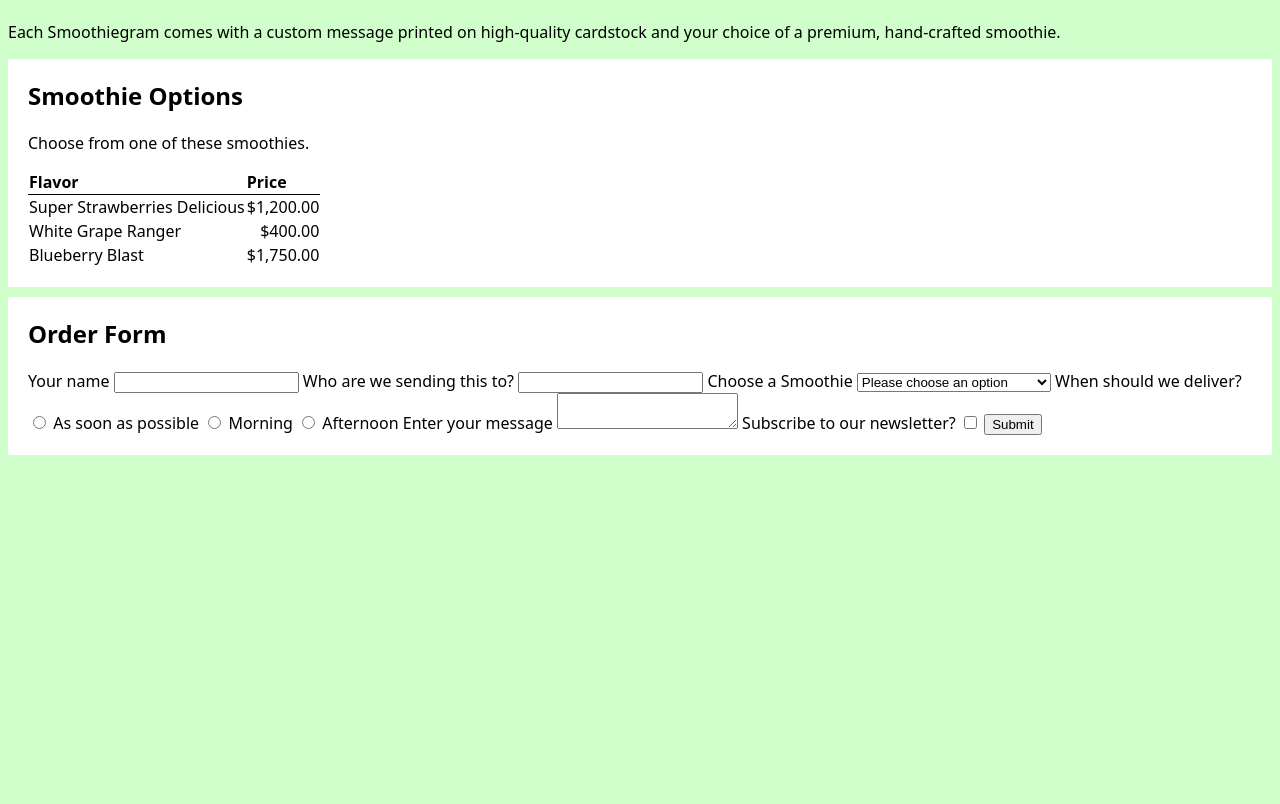
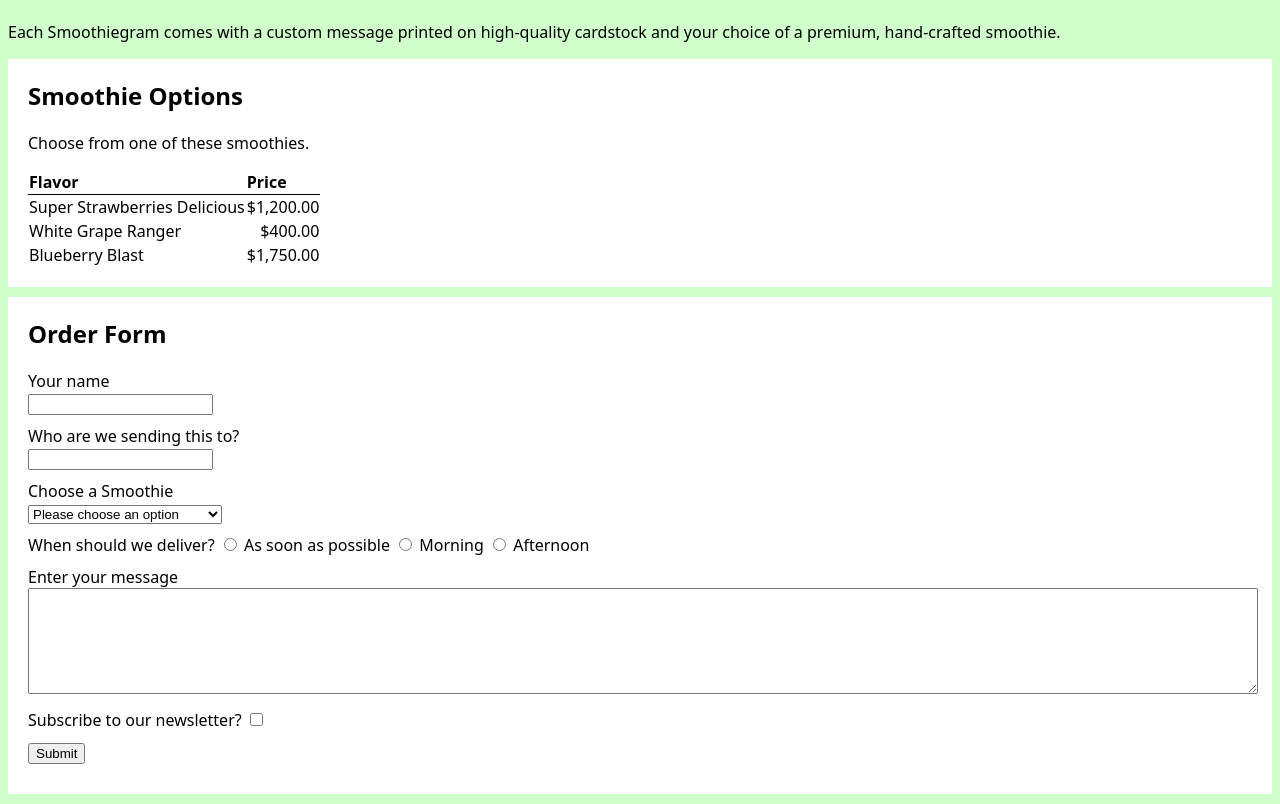
Before and after one commit to LincolnJBunker/superEpicSmoothies, a plain HTML site: page index.html in a window 1280 px wide. Shown: the part 124-928 px from the top of the page. Before the commit the page ends 800 px from the top, so only its background shows below. Drawn offline with Linux system fonts and the light colour scheme.

Commit message:
clean up commit #3

```diff
--- a/index.html
+++ b/index.html
@@ -49,12 +49,18 @@
 
       <section>
         <h2>Order Form</h2>
+        <form>
+        <div class="form-group">
           <label>Your name</label>
           <input type="text" name="sender" />
+      </div>
 
+        <div class="form-group">
           <label>Who are we sending this to?</label>
           <input type="text" name="recipient">
+      </div>
 
+        <div class="form-group">
           <label>Choose a Smoothie</label>
           <select name="smoothie">
             <option value="Choose yo option">Please choose an option</option>
@@ -62,25 +68,34 @@
             <option value="White Grape Ranger">White Grape Ranger</option>
             <option value="Blueberry Blast">Blueberry Blast</option>
         </select>
+      </div>
 
+        <div class="form-group">
           <span>When should we deliver?</span>
-
           <input type="radio" name="delivery-time" value="asap">
-        <label>As soon as possible </label>
+          <label class="inline-label">As soon as possible </label>
 
           <input type="radio" name="delivery-time" value="am">
-        <label>Morning</label>
+          <label class="inline-label">Morning</label>
 
           <input type="radio" name="delivery-time" value="pm">
-        <label>Afternoon</label>
+          <label class="inline-label">Afternoon</label>
+      </div>
 
+        <div class="form-group">
           <label>Enter your message</label>
           <textarea name="Enter-Message"></textarea>
+      </div>
 
-        <label>Subscribe to our newsletter? </label>
+        <div class="form-group">
+          <label class="inline-label">Subscribe to our newsletter? </label>
           <input type="checkbox" name="sub">
+      </div>
 
+        <div class="form-group">
           <button type="submit">Submit</button>
+      </div>
+        </form>
       </section>
     </main>
   </body>
--- a/styles.css
+++ b/styles.css
@@ -34,3 +34,18 @@ td {
 td.price{
     text-align: end;
 }
+.form-group{
+    margin-bottom: 10px;
+}
+
+label{
+    display: block;
+}
+
+label.inline-label{
+    display: inline;
+}
+textarea{
+    width: 100%;
+    min-height: 100px;
+}
```
Lines whose indentation alone changed are shown as unchanged.
